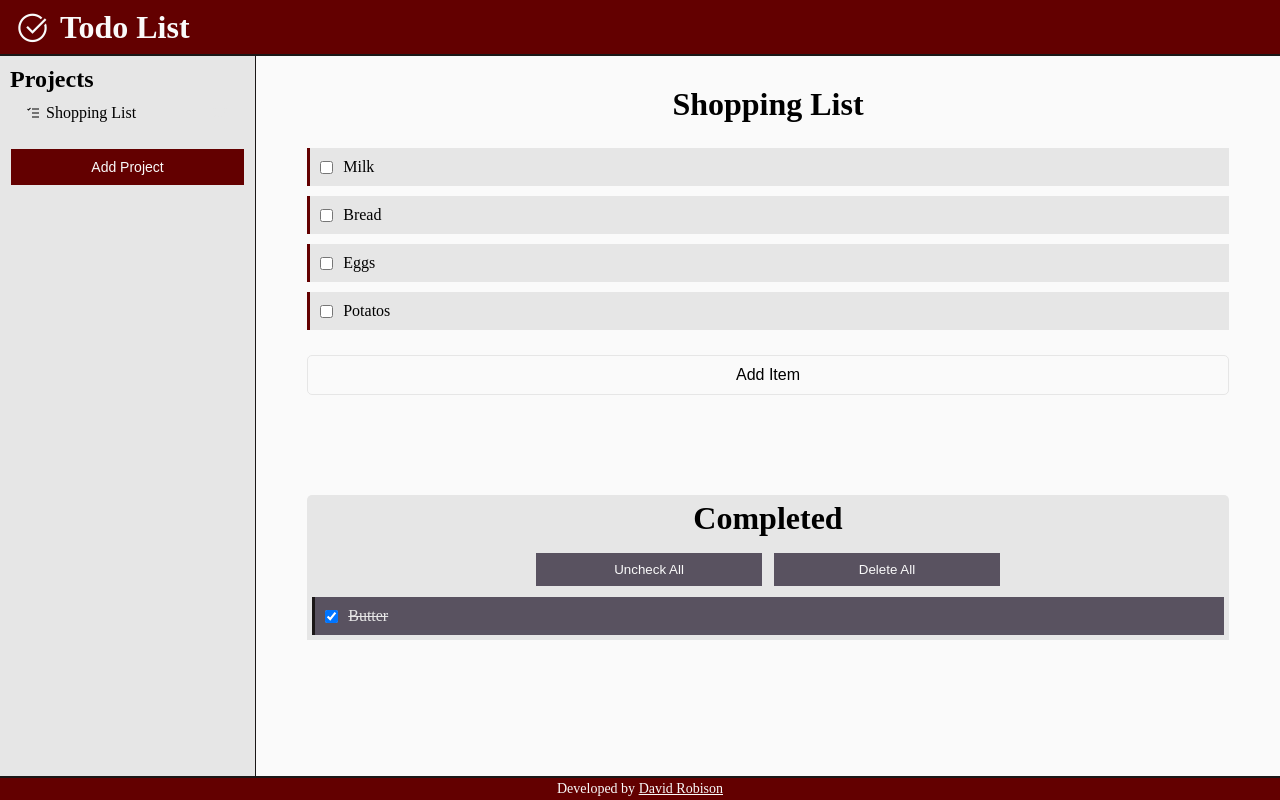
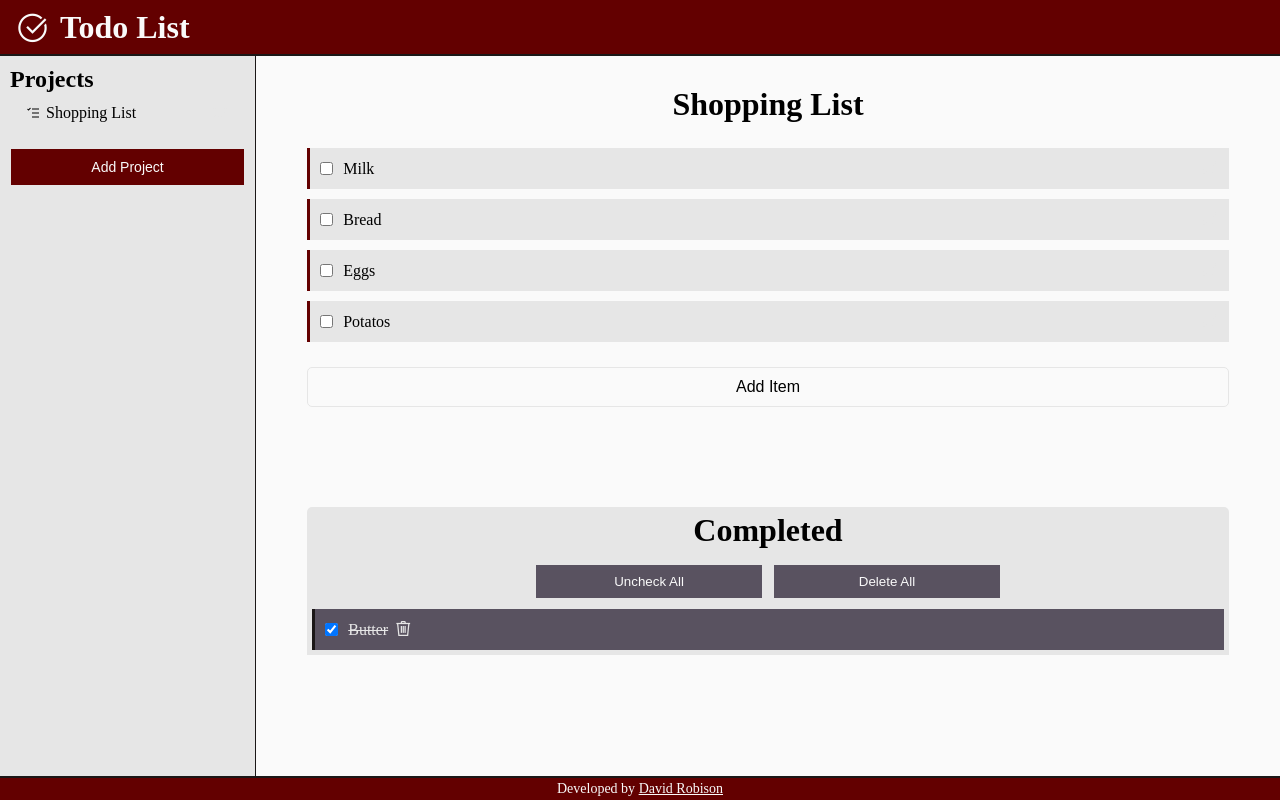
Before and after one commit to robisonwebdev/todo-react, a React (Create React App) app: page / in a window 1280 px wide. Built offline with nearby package versions, Linux system fonts and the light colour scheme.

Commit message:
Added trash icon to .itemRight

```diff
--- a/src/components/Checkbox.js
+++ b/src/components/Checkbox.js
@@ -7,7 +7,9 @@ const Checkbox = ({ className, checked, id, name, updateChecked  }) => {
                 <input type='checkbox' checked={checked} onChange={() => updateChecked(id, name)} />
                 {name}
             </div>
-            <div className='itemRight'></div>
+            <div className='itemRight'>
+                <i className="las la-trash"></i>
+            </div>
         </label>
     );
 }
```
